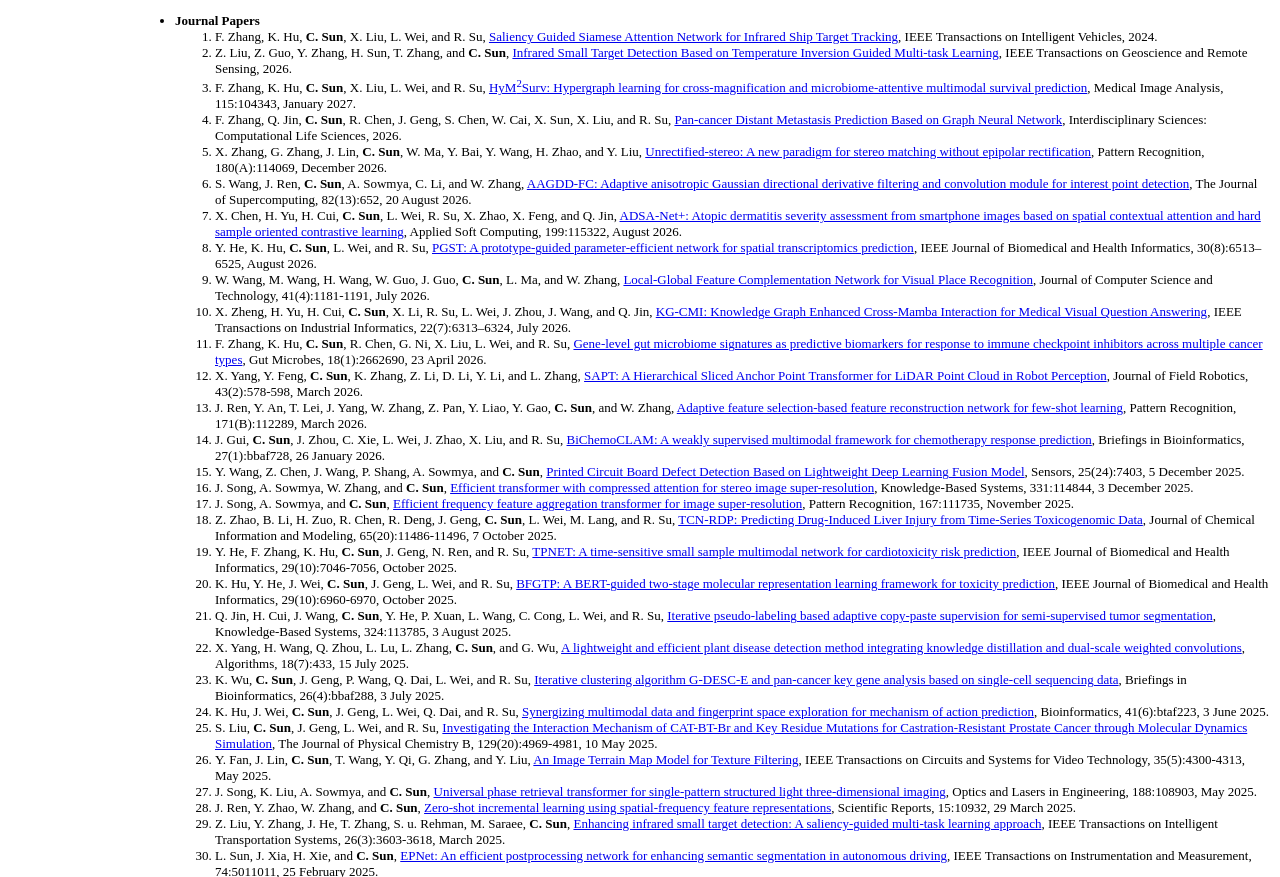
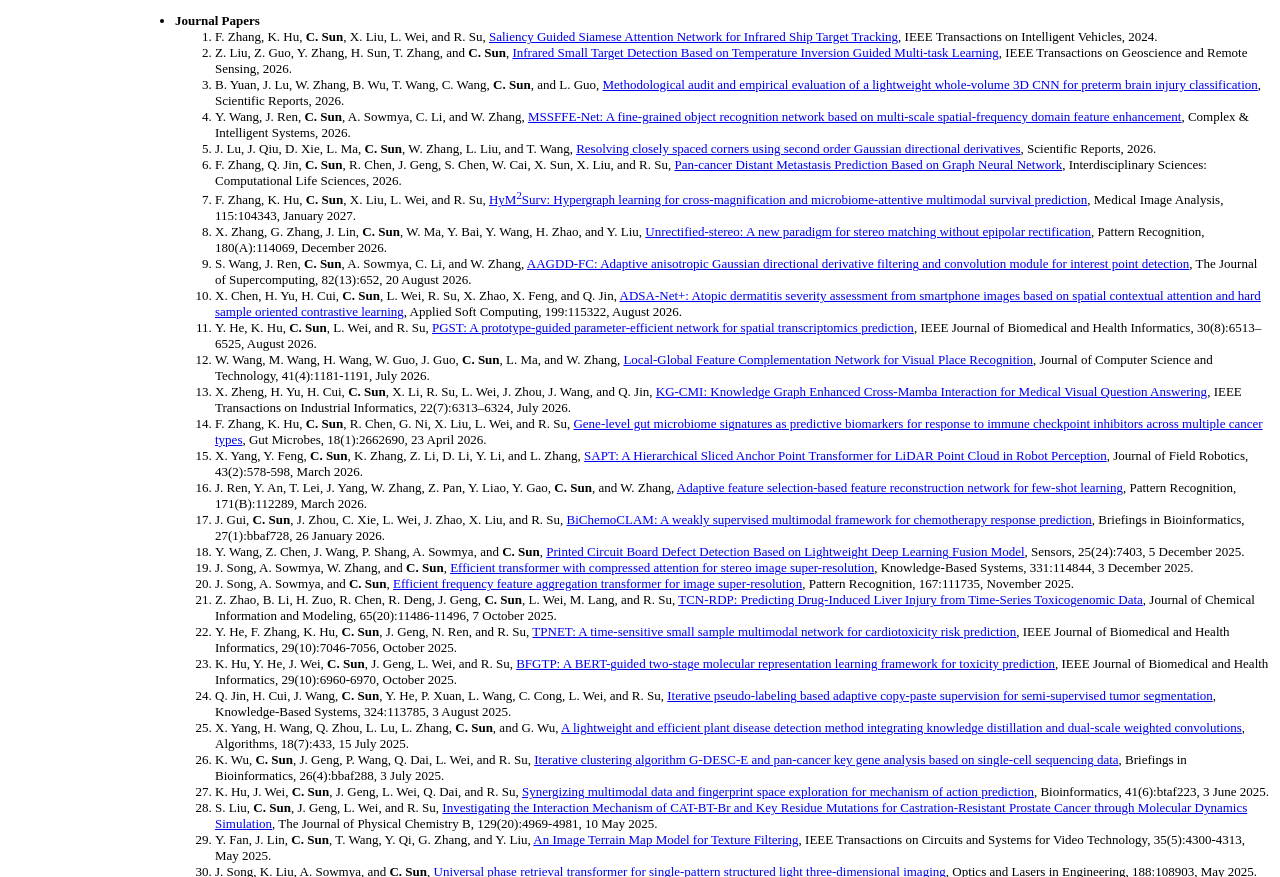
Before and after one commit to changmingsun/changmingsun.github.io, a plain HTML site: page index.html in a window 1280 px wide. Shown: the part 1026-1903 px from the top of the page. Drawn offline with Linux system fonts and the light colour scheme.

Commit message:
Add files via upload

```diff
--- a/index.html
+++ b/index.html
@@ -182,14 +182,27 @@
         <a href="https://doi.org/10.1109/TGRS.2026.3752442">
         Infrared Small Target Detection Based on Temperature Inversion Guided Multi-task Learning</a>,
         IEEE Transactions on Geoscience and Remote Sensing, 2026.</li>
+	<li>B. Yuan, J. Lu, W. Zhang, B. Wu, T. Wang, C. Wang, <b>C. Sun</b>, and L. Guo,
+        <a href="https://doi.org/10.1038/s41598-026-77358-z">
+        Methodological audit and empirical evaluation of a lightweight whole-volume 3D CNN for preterm brain injury classification</a>,
+        Scientific Reports, 2026.</li>
+	<li>Y. Wang, J. Ren, <b>C. Sun</b>, A. Sowmya, C. Li, and W. Zhang,
+        <a href="https://doi.org/10.1007/s40747-026-02445-7">
+        MSSFFE-Net: A fine-grained object recognition network based on multi-scale spatial-frequency domain feature
+enhancement</a>,
+        Complex & Intelligent Systems, 2026.</li>
+	<li>J. Lu, J. Qiu, D. Xie, L. Ma, <b>C. Sun</b>, W. Zhang, L. Liu, and T. Wang,
+        <a href="https://doi.org/10.1038/s41598-026-68124-2">
+        Resolving closely spaced corners using second order Gaussian directional derivatives</a>,
+        Scientific Reports, 2026.</li>
+    <li>F. Zhang, Q. Jin, <b>C. Sun</b>, R. Chen, J. Geng, S. Chen, W. Cai, X. Sun, X. Liu, and R. Su,
+        <a href="https://doi.org/10.1007/s12539-026-00844-5">
+        Pan-cancer Distant Metastasis Prediction Based on Graph Neural Network</a>,
+        Interdisciplinary Sciences: Computational Life Sciences, 2026.</li>
     <li>F. Zhang, K. Hu, <b>C. Sun</b>, X. Liu, L. Wei, and R. Su,
         <a href="https://doi.org/10.1016/j.media.2026.104343">
         HyM<sup>2</sup>Surv: Hypergraph learning for cross-magnification and microbiome-attentive multimodal survival prediction</a>,
         Medical Image Analysis, 115:104343, January 2027.</li>
-    <li>F. Zhang, Q. Jin, <b>C. Sun</b>, R. Chen, J. Geng, S. Chen, W. Cai, X. Sun, X. Liu, and R. Su,
-        <a href="https://doi.org/10.1007/s12539-026-00844-5">
-        Pan-cancer Distant Metastasis Prediction Based on Graph Neural Network</a>,
-        Interdisciplinary Sciences: Computational Life Sciences, 2026.</li>
     <li>X. Zhang, G. Zhang, J. Lin, <b>C. Sun</b>, W. Ma, Y. Bai, Y. Wang, H. Zhao, and Y. Liu,
         <a href="https://doi.org/10.1016/j.patcog.2026.114069">
         Unrectified-stereo: A new paradigm for stereo matching without epipolar rectification</a>,
@@ -843,7 +856,7 @@
 		MDCS-MoAME: Multi-directional composite scanning with mixture of attention and mamba experts for cancer survival prediction</a>,
 	    In Proceedings of Computer Vision and Pattern Recognition (CVPR), Denver, Colorado, USA, 3-7 June 2026 (<b>Oral</b>). <a href="https://openaccess.thecvf.com/content/CVPR2026/papers/Qu_MDCS-MoAME_Multi-directional_Composite_Scanning_with_Mixture_of_Attention_and_Mamba_CVPR_2026_paper.pdf">[pdf]</a>.</li>
 	<li>M. Zhang, M. A. Armin, X. Li, S. Liang, L. Petersson, <b>C. Sun</b>, D. Ahmedt-Aristizabal, and Z. Hayder,
-	    <a href="https://doi.org/">
+	    <a href="https://doi.org/10.1109/WACVW68408.2026.00124">
 		Quality-driven and diversity-aware sample expansion for robust marine obstacle segmentation</a>,
 	    In 5th WACV Workshop on Image/Video/Audio Quality Assessment in Computer Vision, VLM and Diffusion Model, Tucson, Arizona, USA, 7 March 2026. <a href="https://openaccess.thecvf.com/content/WACV2026W/WVAQ/papers/Zhang_Quality-Driven_and_Diversity-Aware_Sample_Expansion_for_Robust_Marine_Obstacle_Segmentation_WACVW_2026_paper.pdf">[pdf]</a>.</li>
     <li>Q. Jin, X. Chen, H. Cui, <b>C. Sun</b>, Y. Deng, C. Cong, Y. Fang, R. Su, L. Wei, and X. Zhao,
```
